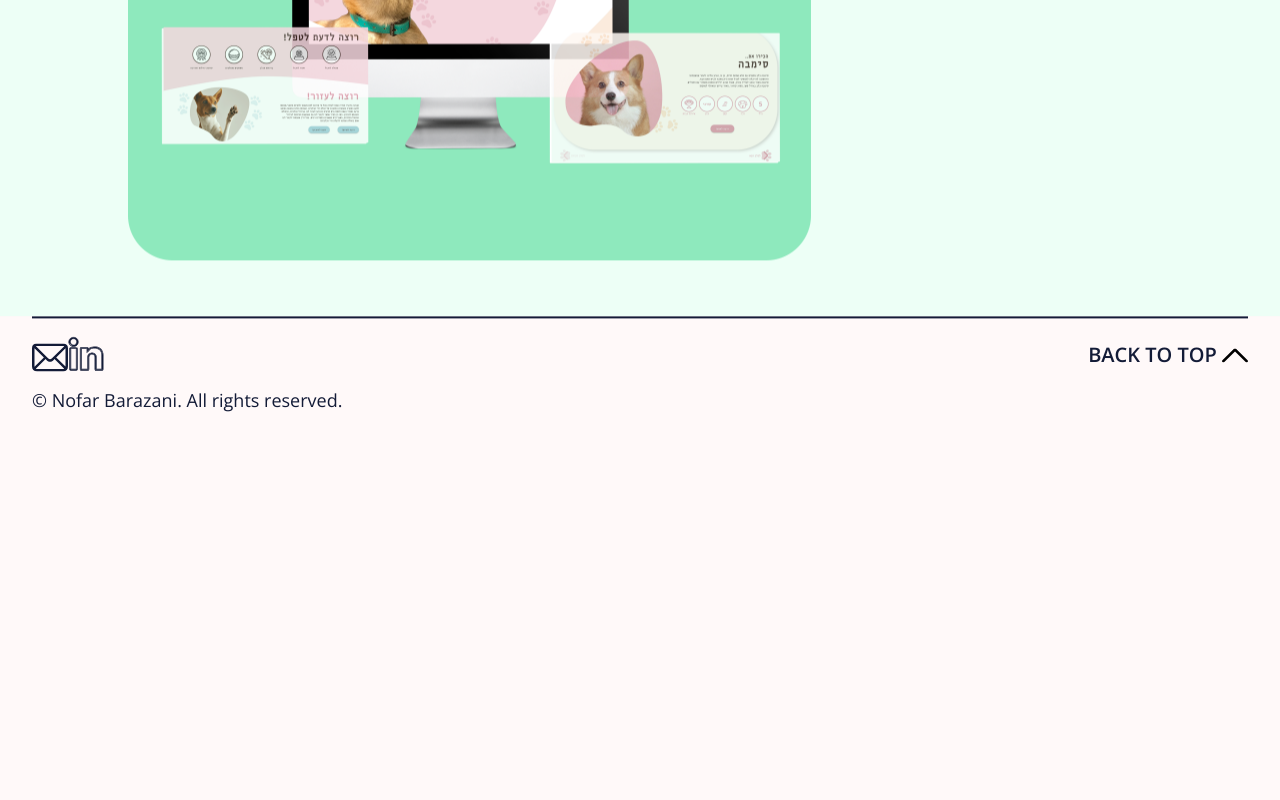
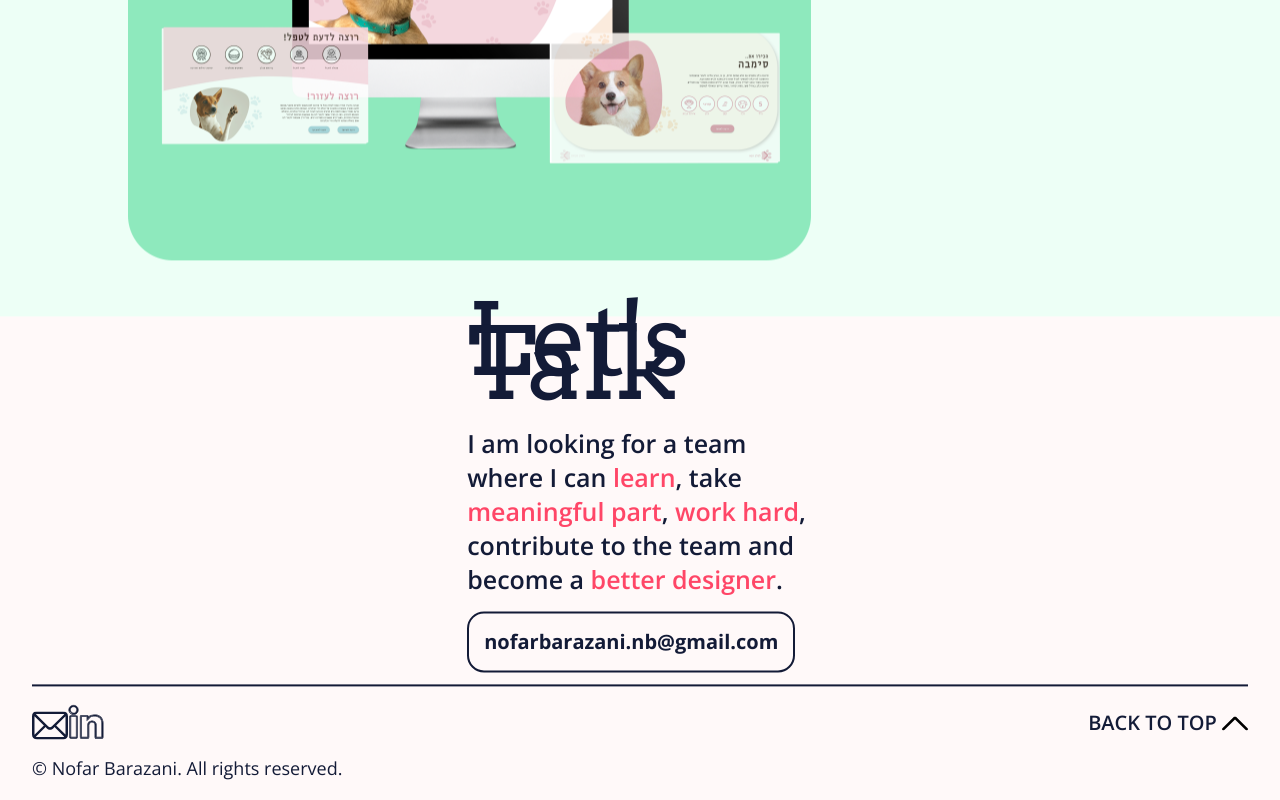
Before and after one commit to ShakedDagan/nofarwebsite, a React (Vite) app: page / in a window 1280 px wide. Shown: the part 1687-2487 px from the top of the page. Before the commit the page ends 2119 px from the top, so only its background shows below. Built offline with nearby package versions, Linux system fonts and the light colour scheme.

Commit message:
added lets talk to home page

```diff
--- a/index.html
+++ b/index.html
@@ -2,7 +2,7 @@
 <html lang="en">
   <head>
     <meta charset="UTF-8" />
-    <link rel="icon" type="image/svg+xml" href="/vite.svg" />
+    <link rel="icon" type="image/png" href="./src/assets/favicon.png" />
     <link rel="preconnect" href="https://fonts.googleapis.com">
 <link rel="preconnect" href="https://fonts.gstatic.com" crossorigin>
 <link href="https://fonts.googleapis.com/css2?family=Arvo:ital,wght@0,400;0,700;1,400;1,700&family=Open+Sans:ital,wght@0,300;0,400;0,500;0,600;0,700;0,800;1,300;1,400;1,500;1,600;1,700;1,800&display=swap" rel="stylesheet">
--- a/src/common/common.css.ts
+++ b/src/common/common.css.ts
@@ -8,8 +8,9 @@ export const Button = styled.button`
     letter-spacing: normal;
     text-align: center;
     color: var(--dark-blue);
-    width: 203px;
+    width: auto;
     height: 57px;
+    padding: 0 15px;
     display: flex;
     flex-direction: row;
     justify-content: center;
--- a/src/index.css
+++ b/src/index.css
@@ -39,6 +39,13 @@ div {
   box-sizing: border-box;
 }
 
+h1 {
+  font-family: 'Arvo', serif;
+  font-weight: normal;
+  font-size: 100px;
+  margin: 0 0 50px 0;
+}
+
 h2 {
   font-family: 'Arvo', serif;
   font-weight: normal;
@@ -63,3 +70,15 @@ h5 {
   font-size: 25px;
   margin: 4px 0;
 }
+
+
+p {
+  font-weight: 600;
+  font-size: 25px;
+  margin: 4px 0;
+  font-stretch: normal;
+  font-style: normal;
+  line-height: normal;
+  letter-spacing: normal;
+  text-align: left;
+}
--- a/src/pages/home/home.tsx
+++ b/src/pages/home/home.tsx
@@ -1,11 +1,13 @@
 import { FC } from "react";
 import { HomeDiv } from "./home.css";
+import LetsTalk from "./letsTalk/letsTalk";
 import ProjectBoard from "./projectBoard/projectBoard";
 
 const Home : FC = () => {
     return(
         <HomeDiv>
             <ProjectBoard/>
+            <LetsTalk/>
         </HomeDiv>
     )
 }
--- /dev/null
+++ b/src/pages/home/letsTalk/letsTalk.css.ts
@@ -0,0 +1,24 @@
+import styled from "styled-components";
+
+export const Container = styled.div`
+    position: relative;
+    height: 46vh;
+    width: 100%;
+    display: flex;
+    flex-direction: column;
+    justify-content: center;
+    align-items: center;
+`
+export const InnerContainer = styled.div`
+    position: relative;
+    text-align: left;
+    width: 27%;
+`
+
+export const MarginP = styled.p`
+    margin-bottom: 15px;
+`
+
+export const RedSpan = styled.span`
+    color: var(--pink-01);
+`
--- /dev/null
+++ b/src/pages/home/letsTalk/letsTalk.tsx
@@ -0,0 +1,23 @@
+import { Button } from "../../../common/common.css";
+import { Container, InnerContainer, MarginP, RedSpan } from "./letsTalk.css";
+
+const LetsTalk = () => {
+
+    const handleClickMail = () =>{
+        location.href="mailto: nofarbarazani.nb@gmail.com"
+    }
+
+    return(
+        <Container>
+            <InnerContainer>
+                <h1>Let's Talk</h1>
+                <MarginP>
+                    I am looking for a team where I can <RedSpan>learn</RedSpan>, take <RedSpan>meaningful part</RedSpan>,
+                    <RedSpan> work hard</RedSpan>, contribute to the team and become a <RedSpan>better designer</RedSpan>.
+                </MarginP>
+                <Button onClick={handleClickMail}>nofarbarazani.nb@gmail.com</Button>
+            </InnerContainer>
+        </Container>
+    )
+}
+export default LetsTalk;
```
Also changed, not shown: src/assets/favicon.png (added).
